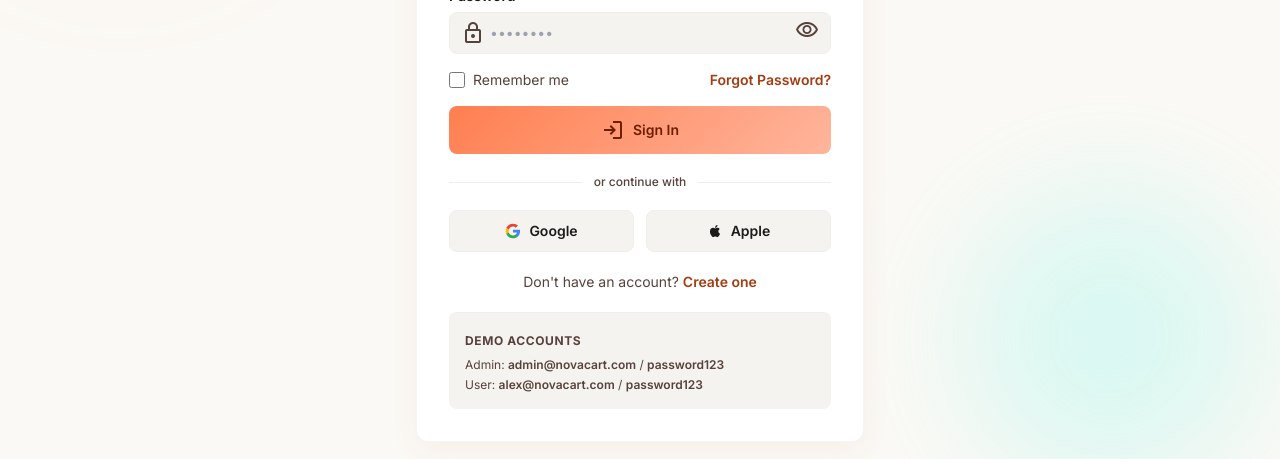
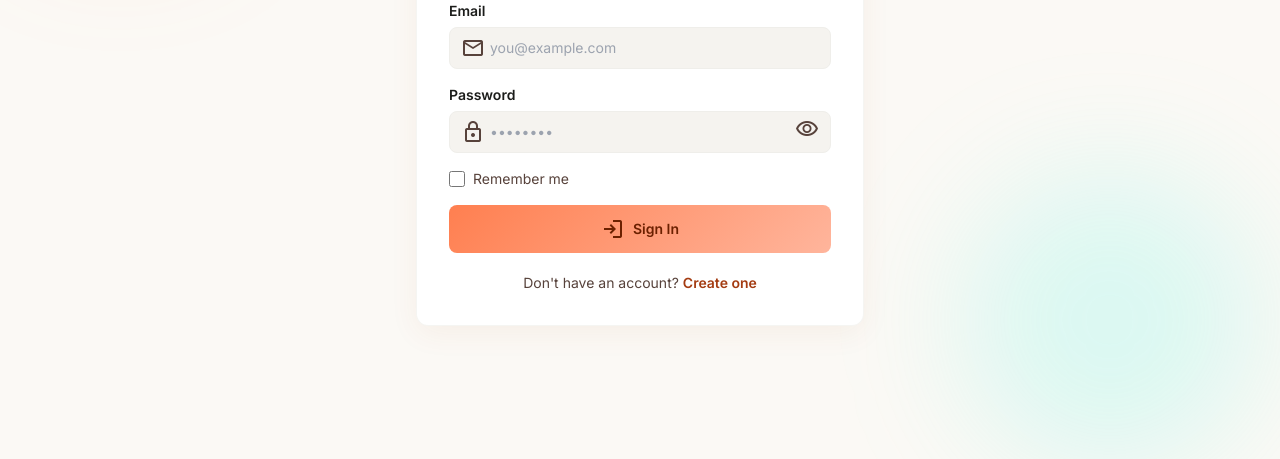
Before and after one commit to altafKhan-nep/NovaCart, a React (Vite) app in the folder client/: page /login in a window 1280 px wide. Shown: the part 327-786 px from the top of the page. Built offline with nearby package versions, Linux system fonts and the light colour scheme; no server answers.

Commit message:
feat: Clean auth pages for production - remove demo accounts, social login, dead links

```diff
--- a/client/src/pages/LoginPage.jsx
+++ b/client/src/pages/LoginPage.jsx
@@ -113,7 +113,7 @@ const LoginPage = () => {
               {errors.password && <p className="text-xs text-error mt-1.5 font-medium">{errors.password}</p>}
             </div>
 
-            <div className="flex items-center justify-between">
+            <div className="flex items-center">
               <label className="flex items-center gap-2 cursor-pointer">
                 <input
                   type="checkbox"
@@ -123,9 +123,6 @@ const LoginPage = () => {
                 />
                 <span className="text-sm text-on-surface-variant">Remember me</span>
               </label>
-              <Link to="/forgot-password" className="text-sm font-semibold text-primary hover:underline">
-                Forgot Password?
-              </Link>
             </div>
 
             <button
@@ -147,51 +144,12 @@ const LoginPage = () => {
             </button>
           </form>
 
-          <div className="relative my-5">
-            <div className="absolute inset-0 flex items-center">
-              <div className="w-full border-t border-surface-container"></div>
-            </div>
-            <div className="relative flex justify-center text-xs">
-              <span className="bg-surface-container-lowest px-3 text-on-surface-variant font-medium">or continue with</span>
-            </div>
-          </div>
-
-          <div className="grid grid-cols-2 gap-3">
-            <button className="flex items-center justify-center gap-2 py-2.5 rounded-lg border border-surface-container bg-surface-container-low text-sm font-semibold text-on-surface hover:bg-surface-container-high transition-colors">
-              <svg className="w-4 h-4" viewBox="0 0 24 24">
-                <path d="M22.56 12.25c0-.78-.07-1.53-.2-2.25H12v4.26h5.92a5.06 5.06 0 0 1-2.2 3.32v2.77h3.57c2.08-1.92 3.28-4.74 3.28-8.1z" fill="#4285F4"/>
-                <path d="M12 23c2.97 0 5.46-.98 7.28-2.66l-3.57-2.77c-.98.66-2.23 1.06-3.71 1.06-2.86 0-5.29-1.93-6.16-4.53H2.18v2.84C3.99 20.53 7.7 23 12 23z" fill="#34A853"/>
-                <path d="M5.84 14.09c-.22-.66-.35-1.36-.35-2.09s.13-1.43.35-2.09V7.07H2.18C1.43 8.55 1 10.22 1 12s.43 3.45 1.18 4.93l2.85-2.22.81-.62z" fill="#FBBC05"/>
-                <path d="M12 5.38c1.62 0 3.06.56 4.21 1.64l3.15-3.15C17.45 2.09 14.97 1 12 1 7.7 1 3.99 3.47 2.18 7.07l3.66 2.84c.87-2.6 3.3-4.53 6.16-4.53z" fill="#EA4335"/>
-              </svg>
-              Google
-            </button>
-            <button className="flex items-center justify-center gap-2 py-2.5 rounded-lg border border-surface-container bg-surface-container-low text-sm font-semibold text-on-surface hover:bg-surface-container-high transition-colors">
-              <svg className="w-4 h-4" viewBox="0 0 24 24" fill="currentColor">
-                <path d="M17.05 20.28c-.98.95-2.05.88-3.08.4-1.09-.5-2.08-.48-3.24 0-1.44.62-2.2.44-3.06-.4C2.79 15.25 3.51 7.59 9.05 7.31c1.35.07 2.29.74 3.08.8 1.18-.24 2.31-.93 3.57-.84 1.51.12 2.65.72 3.4 1.8-3.12 1.87-2.38 5.98.48 7.13-.57 1.5-1.31 2.99-2.54 4.09zM12.03 7.25c-.15-2.23 1.66-4.07 3.74-4.25.29 2.58-2.34 4.5-3.74 4.25z"/>
-              </svg>
-              Apple
-            </button>
-          </div>
-
           <p className="text-center text-sm text-on-surface-variant mt-5">
             Don't have an account?{' '}
             <Link to="/register" className="text-primary font-semibold hover:underline">
               Create one
             </Link>
           </p>
-
-          <div className="mt-5 pt-5 border-t border-surface-container bg-surface-container-low rounded-lg p-4">
-            <p className="text-xs font-bold text-on-surface-variant mb-2 uppercase tracking-wider">Demo accounts</p>
-            <div className="space-y-1">
-              <p className="text-xs text-on-surface-variant">
-                Admin: <span className="font-semibold">admin@novacart.com</span> / <span className="font-semibold">password123</span>
-              </p>
-              <p className="text-xs text-on-surface-variant">
-                User: <span className="font-semibold">alex@novacart.com</span> / <span className="font-semibold">password123</span>
-              </p>
-            </div>
-          </div>
         </div>
       </div>
     </main>
```
